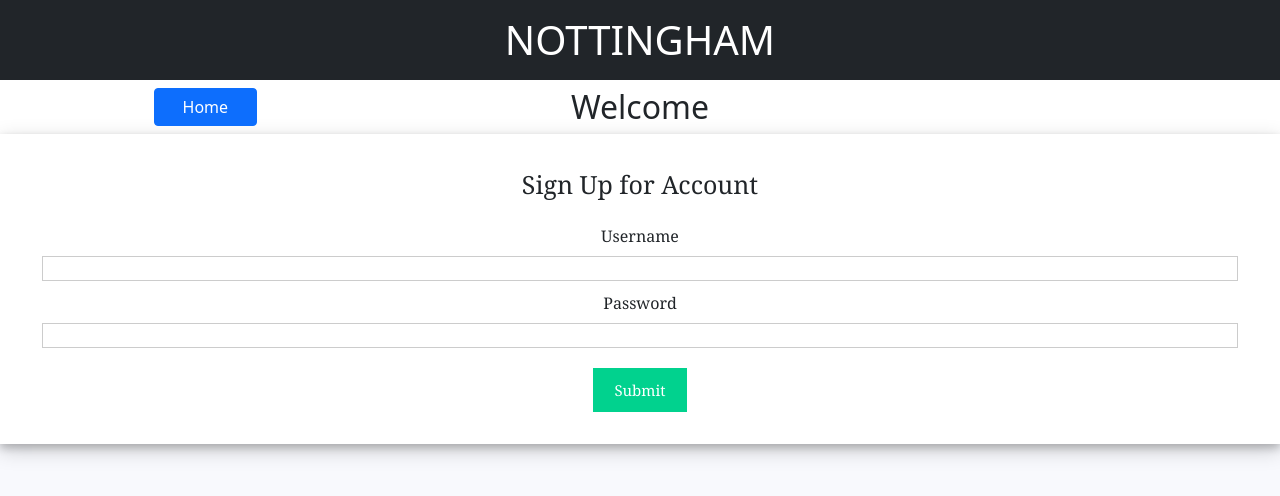
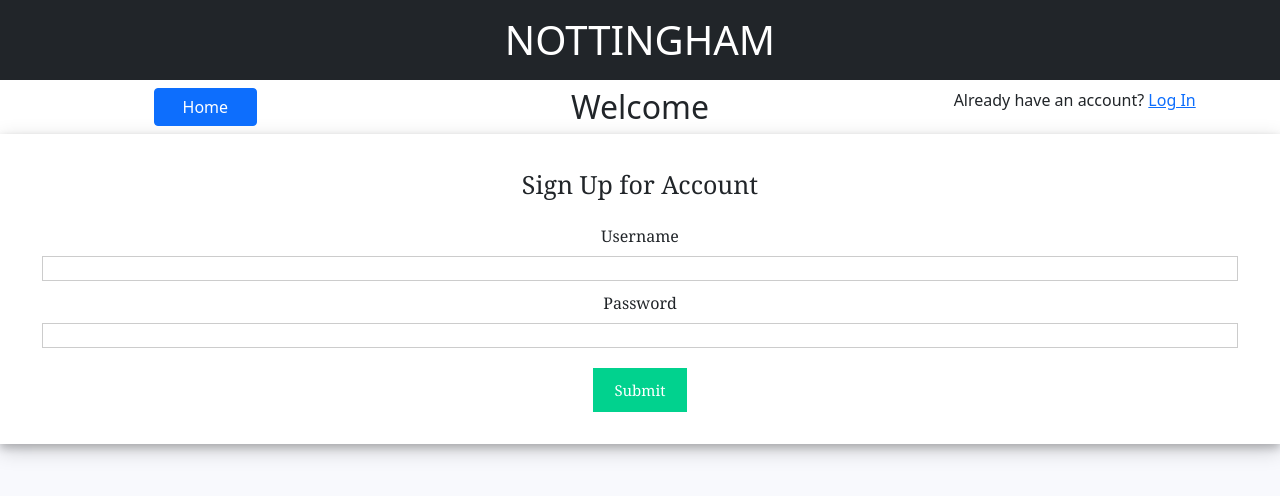
Before and after one commit to rayangendre/Nottingham, a React (Create React App) app in the folder FrontEnd/myapp/: page /signup in a window 1280 px wide. Shown: the top 496 px of the page. Built offline with nearby package versions, Linux system fonts and the light colour scheme.

Commit message:
Added navigation between login and signup

```diff
--- a/FrontEnd/myapp/src/Login.js
+++ b/FrontEnd/myapp/src/Login.js
@@ -98,7 +98,13 @@ function LogIn(props) {
         <Col>
           <h2>Welcome</h2>
         </Col>
-        <Col></Col>
+        <Col>
+          <p>Don't have an account?&nbsp;
+            <Link to ="/signup">
+              Sign Up
+            </Link>
+          </p>
+        </Col>
       </Row>
       <div className="app">
         <div className="login-form">
--- a/FrontEnd/myapp/src/SignUp.js
+++ b/FrontEnd/myapp/src/SignUp.js
@@ -96,7 +96,14 @@ function SignUp(props) {
         <Col>
           <h2>Welcome</h2>
         </Col>
-        <Col></Col>
+        <Col>
+          <p>
+            Already have an account?&nbsp;
+            <Link to ="/login">
+              Log In
+            </Link>
+          </p>
+        </Col>
       </Row>
       <div className="app">
         <div className="login-form">
```
